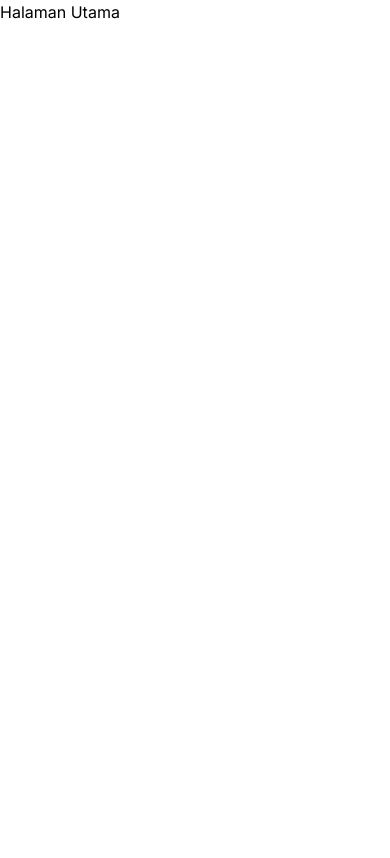
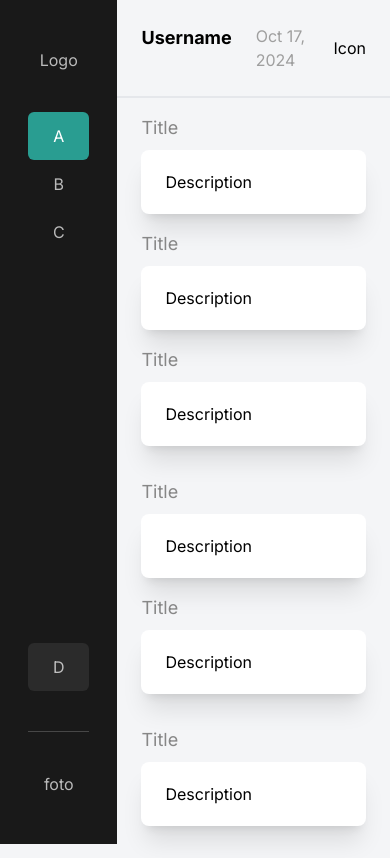
Before and after one commit to stnDinus/admin-ui, a React (Vite) app: page / in a window 390 px wide. Built offline with nearby package versions, Linux system fonts and the light colour scheme; a web font is replaced by a local one.

Commit message:
feat: responsive layout

```diff
--- /dev/null
+++ b/src/components/Elements/Card/index.jsx
@@ -0,0 +1,11 @@
+export default function Card({ ...props }) {
+  if (props.title === undefined) props.title = "Title"
+  if (props.children === undefined) props.children = <>Description</>
+
+  return <>
+    <div className="text-lg text-gray-02 mb-2">{props.title}</div>
+    <div className="bg-white rounded-lg px-6 py-5 shadow-xl">
+      {props.children}
+    </div>
+  </>
+}
--- /dev/null
+++ b/src/components/Fragments/Header.jsx
@@ -0,0 +1,14 @@
+export default function Header() {
+  return <>
+    <header className="border-b-2 p-6 flex items-center justify-between">
+      <div className="flex">
+        <div className="font-bold text-lg">Username</div>
+        <div className="ms-6 text-gray-03">Oct 17, 2024</div>
+      </div>
+      <div className="flex">
+        <div>Icon</div>
+        <div className="ms-10 hidden sm:block">Search Box</div>
+      </div>
+    </header>
+  </>
+}
--- /dev/null
+++ b/src/components/Fragments/Navbar.jsx
@@ -0,0 +1,43 @@
+import { Link } from "react-router-dom";
+
+export default function Navbar() {
+  return <>
+    <nav className="bg-defaultBlack text-special-bg2 w-36 h-screen px-7 py-12 flex flex-col justify-between">
+      <div>
+        <Link to="/">
+          <div className="flex justify-center mb-10">Logo</div>
+          <div className="flex bg-primary text-white px-4 py-3 rounded-md">
+            <div className="text-white mx-auto">A</div>
+            <div className="ms-3 hidden">Overview</div>
+          </div>
+        </Link>
+        <Link to="/balance">
+          <div className="flex hover:bg-special-bg3 px-4 py-3 rounded-md">
+            <div className="mx-auto">B</div>
+            <div className="ms-3 hidden">Balances</div>
+          </div>
+        </Link>
+        <div className="flex hover:bg-special-bg3 px-4 py-3 rounded-md">
+          <div className="mx-auto">C</div>
+          <div className="ms-3 hidden">MENU</div>
+        </div>
+      </div>
+      <div className="sticky bottom-12">
+        <div className="flex bg-special-bg3 px-4 py-3 rounded-md">
+          <div className="mx-auto">D</div>
+          <div className="ms-3 hidden">Logout</div>
+        </div>
+        <div className="border-b my-10 border-b-special-bg"></div>
+        <div className="flex justify-between">
+          <div className="mx-auto">foto</div>
+          <div className="hidden">
+            Username
+            <br />
+            View Profile
+          </div>
+          <div className="hidden">icon</div>
+        </div>
+      </div>
+    </nav>
+  </>
+}
--- /dev/null
+++ b/src/components/Layouts/MainLayout.jsx
@@ -0,0 +1,24 @@
+import Header from "../Fragments/Header";
+import Navbar from "../Fragments/Navbar";
+
+const MainLayout = ({ ...props }) => {
+  return (
+    <div className="flex bg-special-mainBg w-screen min-h-screen max-w-full">
+      {/* navbar start*/}
+      <Navbar />
+      {/* navbar end*/}
+      <div className="w-screen">
+        {/* header start*/}
+        <Header />
+        {/* header end*/}
+        {/* content start*/}
+        <main className="px-6 py-4">
+          {props.children}
+        </main>
+        {/* content end*/}
+      </div>
+    </div>
+  );
+};
+
+export default MainLayout;
--- /dev/null
+++ b/src/pages/balance.jsx
@@ -0,0 +1,37 @@
+import Card from "../components/Elements/Card";
+import MainLayout from "../components/Layouts/MainLayout";
+
+const BalancePage = () => {
+  return (
+    <MainLayout type="balance">
+      {/* top content start*/}
+      <div className="mb-8 sm:flex sm:gap-6">
+        <div className="sm:w-1/3">
+          <Card />
+        </div>
+        <div className="sm:w-1/3">
+          <Card />
+        </div>
+        <div className="sm:w-1/3">
+          <Card />
+        </div>
+      </div>
+      {/* top content end*/}
+      {/* bottom content start*/}
+      <div className="mb-8 sm:flex sm:gap-6">
+        <div className="sm:w-1/3">
+          <Card />
+        </div>
+        <div className="m:w-1/3">
+          <Card />
+        </div>
+        <div className="sm:w-1/3">
+          <Card />
+        </div>
+      </div>
+      {/* bottom content end*/}
+    </MainLayout>
+  );
+};
+
+export default BalancePage;
--- /dev/null
+++ b/src/pages/dashboard.jsx
@@ -0,0 +1,39 @@
+import Card from "../components/Elements/Card";
+import MainLayout from "../components/Layouts/MainLayout";
+
+const DashboardPage = () => {
+  return (
+    <MainLayout type="dashboard">
+      {/* top content start*/}
+      <div className="mb-8 sm:flex sm:gap-6">
+        <div className="mb-4 sm:w-1/3">
+          <Card />
+        </div>
+        <div className="mb-4 sm:w-1/3">
+          <Card />
+        </div>
+        <div className="mb-4 sm:w-1/3">
+          <Card />
+        </div>
+      </div>
+      {/* top content end*/}
+      {/* bottom content start*/}
+      <div className="sm:flex sm:gap-6">
+        <div className="mb-4 sm:w-1/3">
+          <Card />
+        </div>
+        <div className="sm:w-2/3">
+          <div className="mb-8">
+            <Card />
+          </div>
+          <div className="mb-4">
+            <Card />
+          </div>
+        </div>
+      </div>
+      {/* bottom content end*/}
+    </MainLayout>
+  );
+};
+
+export default DashboardPage;
```
Also changed, not shown: src/App.jsx (+7 -1 lines).
